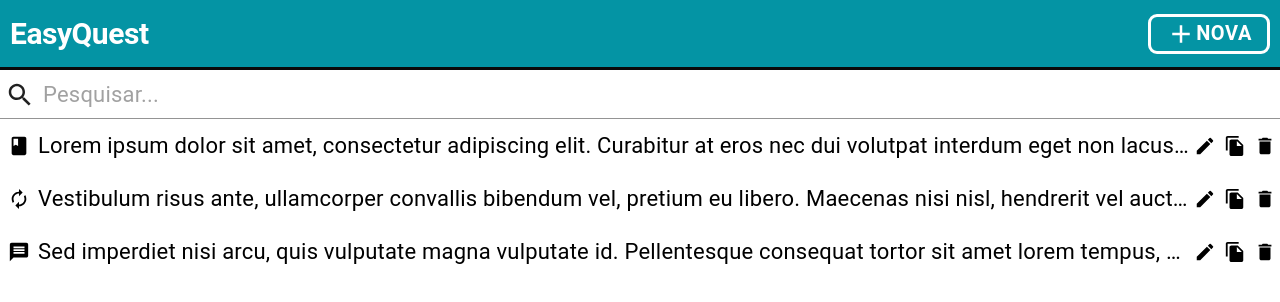
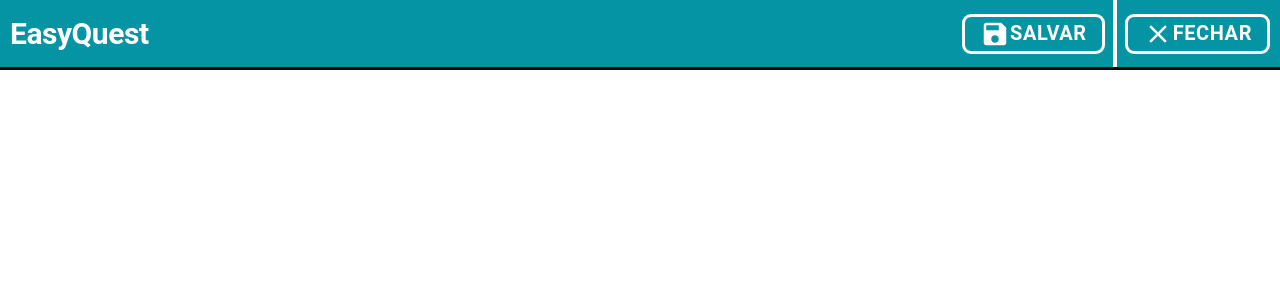
Before and after one commit to pauloafpjunior/easyquest, a React (Create React App) app in the folder easyquest/: page / in a window 1280 px wide. Both pictures are taken after a click on the button "NOVA". Shown: the top 302 px of the page. Built offline with nearby package versions, Linux system fonts and the light colour scheme.

Commit message:
add NewQuestion component and navigation

```diff
--- a/easyquest/src/App.js
+++ b/easyquest/src/App.js
@@ -3,6 +3,7 @@ import { ThemeProvider, Grid, createMuiTheme, makeStyles } from '@material-ui/co
 import theme from './theme';
 import QuestionList from './features/questionList/QuestionList';
 import { components } from './shared/Contants';
+import NewQuestion from './features/newQuestion/NewQuestion';
 
 const muiTheme = createMuiTheme(theme);
 const useStyles = makeStyles(() => ({
@@ -16,6 +17,7 @@ function App() {
     <ThemeProvider theme={muiTheme}>
       <Grid className="screen-container">
         {active === components.questionList && <QuestionList setActive={setActive} />}
+        {active === components.newQuestion && <NewQuestion setActive={setActive} />}
       </Grid>
     </ThemeProvider>
   );
--- /dev/null
+++ b/easyquest/src/features/newQuestion/NewQuestion.jsx
@@ -0,0 +1,41 @@
+import { Button, Grid, makeStyles } from '@material-ui/core';
+import React from 'react';
+import { Save, Close } from '@material-ui/icons';
+import Header from '../../shared/components/Header';
+import { components } from '../../shared/Contants';
+import HeaderDivider from '../../shared/components/HeaderDivider';
+
+const useStyles = makeStyles({
+  container: {
+    width: '100%',
+  },
+  input: {
+    fontSize: '22px',
+    padding: '5px 5px 5px 5px',
+  },
+  icon: {
+    height: '30px',
+    width: '30px',
+  },
+});
+
+export default ({ setActive }) => {
+  const style = useStyles();
+  const close = () => setActive(components.questionList);
+
+  return (
+    <Grid className={style.container}>
+      <Header>
+        <Button variant="outlined">
+          <Save className="button-icon" />
+          SALVAR
+        </Button>
+        <HeaderDivider />
+        <Button variant="outlined" onClick={close}>
+          <Close className="button-icon" />
+          FECHAR
+        </Button>
+      </Header>
+    </Grid>
+  );
+};
--- a/easyquest/src/features/questionList/QuestionList.jsx
+++ b/easyquest/src/features/questionList/QuestionList.jsx
@@ -3,7 +3,7 @@ import React, { useState, useEffect } from 'react';
 import { Add, Search } from '@material-ui/icons';
 import Header from '../../shared/components/Header';
 import QuestionLine from './QuestionLine';
-import { questionType } from '../../shared/Contants';
+import { questionType, components } from '../../shared/Contants';
 
 const useStyles = makeStyles({
   container: {
@@ -19,8 +19,8 @@ const useStyles = makeStyles({
   },
 });
 
-export default () => {
-  const classes = useStyles();
+export default ({ setActive }) => {
+  const style = useStyles();
   const [filteredQuestions, setFilteredQuestions] = useState([]);
   const [filter, setFilter] = useState('');
   const [questions] = useState([
@@ -53,10 +53,14 @@ export default () => {
     }
   }, [questions, filter]);
 
+  const addQuestion = () => {
+    setActive(components.newQuestion);
+  };
+
   return (
-    <Grid className={classes.container}>
+    <Grid className={style.container}>
       <Header>
-        <Button variant="outlined">
+        <Button variant="outlined" onClick={addQuestion}>
           <Add className="button-icon" />
           NOVA
         </Button>
@@ -66,10 +70,10 @@ export default () => {
         onChange={(e) => setFilter(e.target.value)}
         startAdornment={
           <InputAdornment position="start">
-            <Search className={classes.icon} />
+            <Search className={style.icon} />
           </InputAdornment>
         }
-        className={classes.input}
+        className={style.input}
         placeholder="Pesquisar..."
       />
       {filteredQuestions.map((question) => (
--- a/easyquest/src/shared/Contants.js
+++ b/easyquest/src/shared/Contants.js
@@ -1,5 +1,6 @@
 export const components = {
   questionList: 'QUESTION_LIST',
+  newQuestion: 'NEW_QUESTION',
 };
 
 export const questionType = {
--- a/easyquest/src/shared/components/Header.jsx
+++ b/easyquest/src/shared/components/Header.jsx
@@ -19,10 +19,10 @@ const useStyles = makeStyles({
 });
 
 export default ({ children }) => {
-  const classes = useStyles();
+  const style = useStyles();
   return (
-    <Grid className={classes.header}>
-      <Typography variant="h1" className={classes.title}>
+    <Grid className={style.header}>
+      <Typography variant="h1" className={style.title}>
         EasyQuest
       </Typography>
       {children}
--- /dev/null
+++ b/easyquest/src/shared/components/HeaderDivider.jsx
@@ -0,0 +1,18 @@
+import React from 'react';
+import { Grid, makeStyles } from '@material-ui/core';
+import { WHITE } from '../../theme';
+
+const useStyles = makeStyles({
+  divider: {
+    width: '4px',
+    height: '100%',
+    backgroundColor: WHITE,
+    margin: '0 8px',
+  },
+});
+
+export default () => {
+  const style = useStyles();
+
+  return <Grid className={style.divider} />;
+};
```
